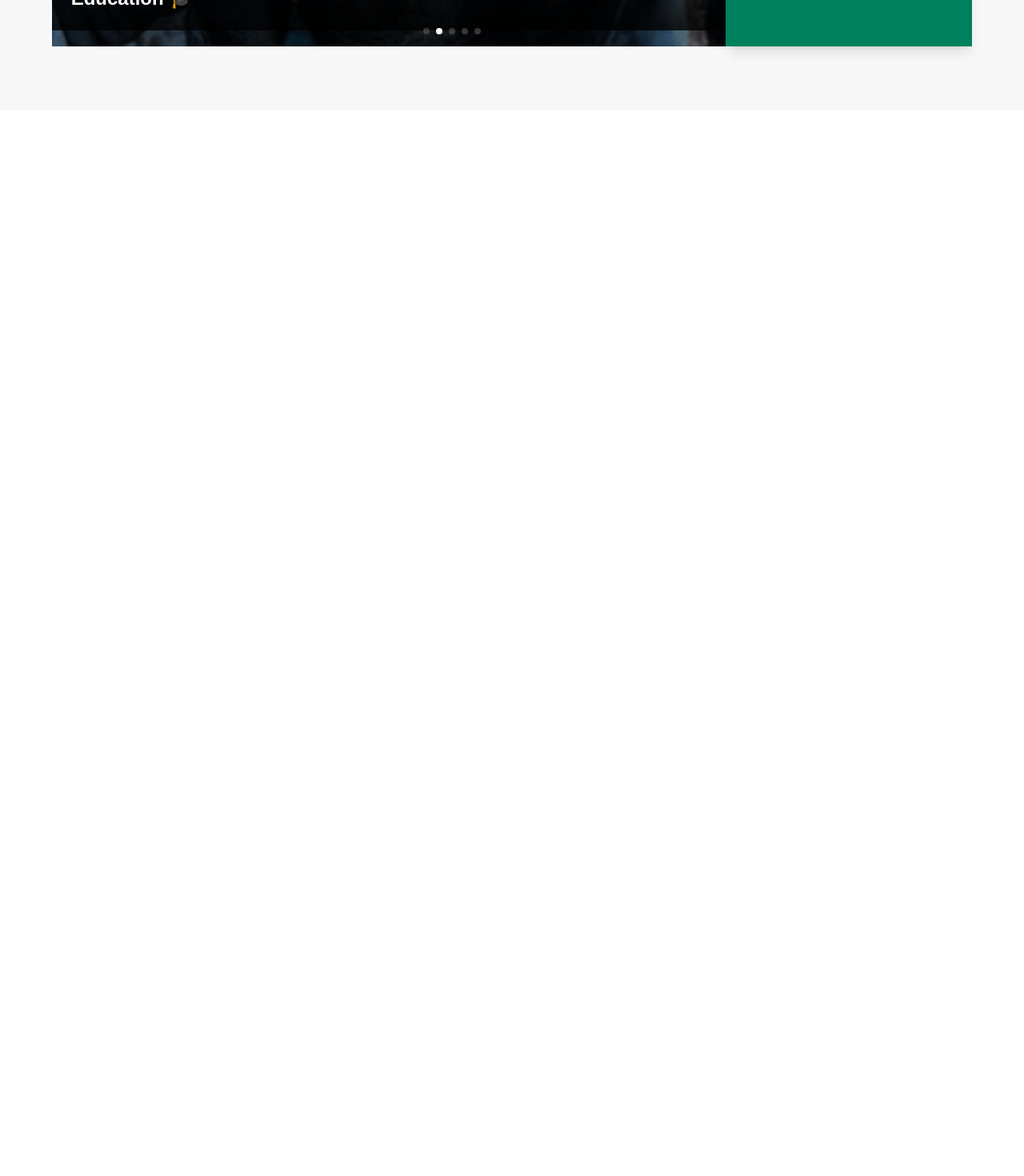
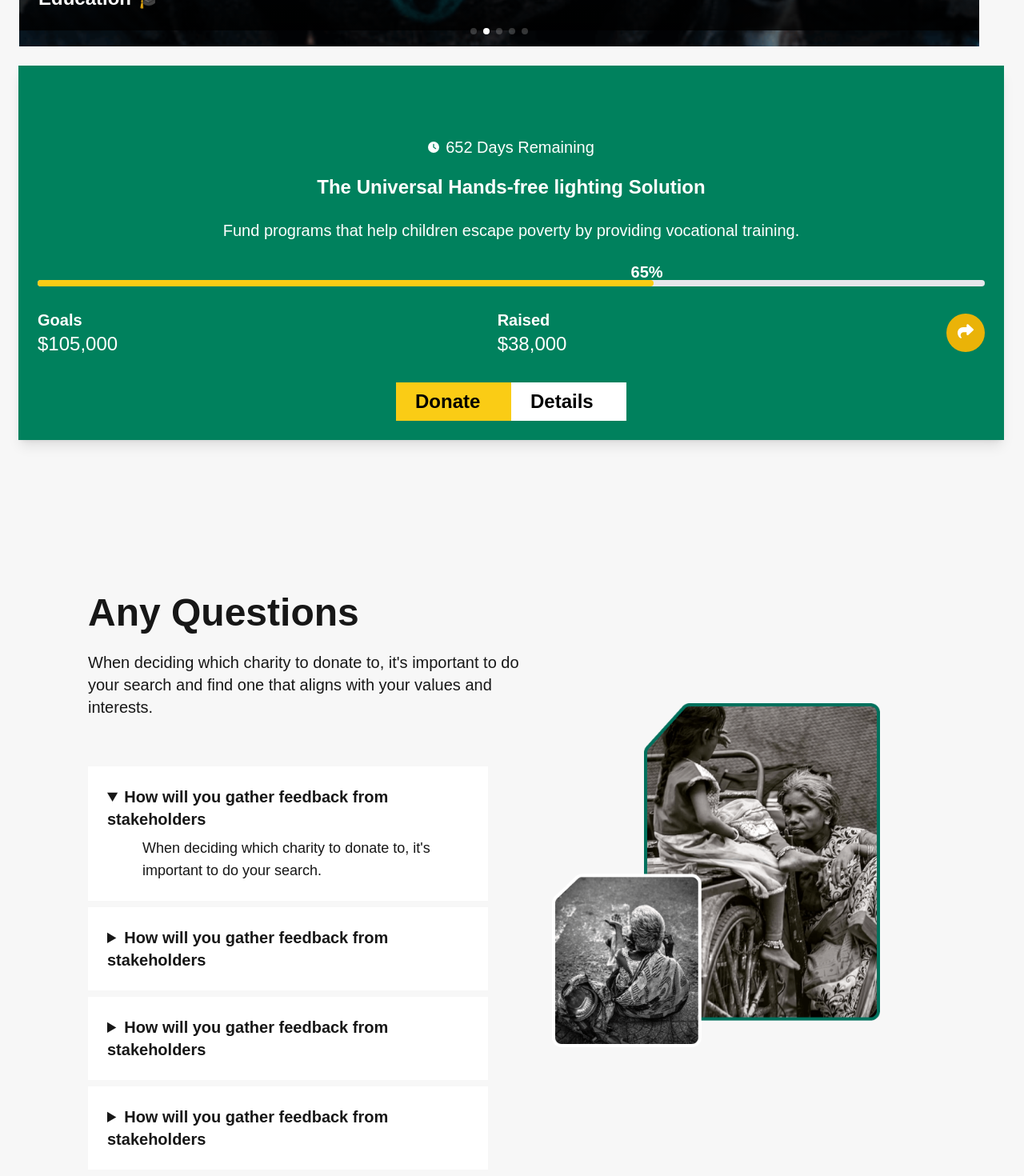
Before and after one commit to Iampraiseottia/CONNECTAID, a Next.js app: page / in a window 1280 px wide. Shown: the part 2276-3746 px from the top of the page at 80% size. Before the commit the page ends 2414 px from the top, so only its background shows below. Built offline with nearby package versions, Linux system fonts and the light colour scheme.

Commit message:
Frequently Asked Questions component done

```diff
--- /dev/null
+++ b/app/components/FAQs.jsx
@@ -0,0 +1,160 @@
+
+"use client"
+
+import {React, useRef, useEffect} from 'react'
+
+import Image from 'next/image';
+
+import faqImg from '/public/gallery/about-cover-2.png';
+
+import { motion } from "motion/react"
+
+
+const FAQs = () => {
+  const faqImgRef = useRef(null);
+
+  const handleMouseMove = (e, ref) => {
+    if (!ref.current || window.innerWidth < 1100) return;
+
+    const rect = ref.current.getBoundingClientRect();
+
+    // Calculate position as a value between 0 and 1
+    const x = (e.clientX - rect.left) / rect.width;
+    const y = (e.clientY - rect.top) / rect.height;
+
+    const xPos = (x - 0.5) * 2;
+    const yPos = (y - 0.5) * 2;
+
+    const intensityFactor = 1.5;
+
+    const edgeResponse = (val) => Math.sign(val) * Math.pow(Math.abs(val), intensityFactor);
+
+    const tiltX = 20 * edgeResponse(yPos);
+    const tiltY = -20 * edgeResponse(xPos);
+
+    const centerProximity = 1 - (Math.abs(xPos) + Math.abs(yPos)) / 2;
+    const zoomFactor = 1 + (centerProximity * 0.05);
+
+    ref.current.style.transform = `perspective(1000px) rotateX(${tiltX}deg) rotateY(${tiltY}deg) scale3d(${zoomFactor}, ${zoomFactor}, 1)`;
+
+    ref.current.style.transition = `transform ${Math.abs(xPos) > 0.8 || Math.abs(yPos) > 0.8 ? '100ms' : '0ms'}`;
+  };
+
+  const handleMouseLeave = (ref) => {
+    if (!ref.current) return;
+
+    ref.current.style.transition = 'transform 300ms ease-out';
+    ref.current.style.transform = 'perspective(1000px) rotateX(0deg) rotateY(0deg) scale3d(1, 1, 1)';
+  };
+
+
+  const detailsRef = [useRef(null), useRef(null), useRef(null), useRef(null)];
+
+  useEffect(() => {
+    if (detailsRef[0].current){
+      detailsRef[0].current.setAttribute('open', true);
+    }
+  }, []);
+
+  const handleToggle = (clickedIndex) => {
+    detailsRef.forEach((refs, index) =>{
+      if (index !== clickedIndex && refs.current && refs.current.hasAttribute('open')){
+        refs.current.removeAttribute('open');
+      }
+    })
+  }
+
+
+  return (
+    <main className='mt-28 sm:mx-4 md:mx-8 lg:mx-20 xl:mx-40 pb-20 px-5'>
+      <motion.h1
+        initial={{opacity: 0, y: 100}}
+        whileInView={{y: 0, opacity: 1}}
+        transition={{duration: 0.5, delay: 0.5}}
+        className='font-extrabold text-3xl sm:text-4xl lg:text-5xl mb-4 sm:mb-6 faq1'>
+          Any Questions
+      </motion.h1>
+
+      <motion.p
+        initial={{opacity: 0, y: 100}}
+        whileInView={{y: 0, opacity: 1}}
+        transition={{duration: 0.5, delay: 0.5}}
+        className='text-lg sm:text-xl mb-6 sm:mb-10 md:w-[60%] faq1'>
+        When deciding which charity to donate to, it's important to do your search and find one that aligns with your values and interests.
+      </motion.p>
+
+      <motion.div
+        initial={{opacity: 0, y: 100}}
+        whileInView={{y: 0, opacity: 1}}
+        transition={{duration: 0.5, delay: 0.5}}
+        className='flex flex-col-reverse lg:flex-row' >
+
+        <div className='w-full lg:w-2/4 mb-10 md:mb-0 -mt-20 md:mt-5 faq1 transition-all ease-in-out'>
+          <details className='bg-white p-4 sm:p-6 leading-7 mb-2 faq2 faq2'
+            ref={detailsRef[0]}
+            onClick={() => handleToggle(0)}>
+            <summary className='font-semibold text-lg sm:text-xl cursor-pointer'>
+              How will you gather feedback from stakeholders
+            </summary>
+            <p className='mt-2 ml-4 sm:ml-11 text-[18px]'>
+              When deciding which charity to donate to, it's important to do your search.
+            </p>
+          </details>
+
+          <details
+            className='bg-white p-4 sm:p-6 leading-7 mb-2 faq2 '
+            ref={detailsRef[1]}
+            onClick={() => handleToggle(1)}>
+            <summary className='font-semibold text-lg sm:text-xl cursor-pointer'>
+              How will you gather feedback from stakeholders
+            </summary>
+            <p className='mt-2 ml-4 sm:ml-11 text-[18px]'>
+              When deciding which charity to donate to, it's important to do your search.
+            </p>
+          </details>
+
+          <details
+            className='bg-white p-4 sm:p-6 leading-7 mb-2 faq2 '
+            ref={detailsRef[2]}
+            onClick={() => handleToggle(2)}>
+            <summary className='font-semibold text-lg sm:text-xl cursor-pointer'>
+              How will you gather feedback from stakeholders
+            </summary>
+            <p className='mt-2 ml-4 sm:ml-11 text-[18px]'>
+              When deciding which charity to donate to, it's important to do your search.
+            </p>
+          </details>
+
+          <details
+            className='bg-white p-4 sm:p-6 leading-7 faq2'
+            ref={detailsRef[3]}
+            onClick={() => handleToggle(3)}>
+            <summary className='font-semibold text-lg sm:text-xl cursor-pointer'>
+              How will you gather feedback from stakeholders
+            </summary>
+            <p className='mt-2 ml-4 sm:ml-11 text-[18px]'>
+              When deciding which charity to donate to, it's important to do your search.
+            </p>
+          </details>
+        </div>
+
+        <div className='flex justify-center lg:-mt-36 lg:justify-start -mt-28 md:ml-10 faq3 lg:ml-20 xl:ml-36'
+          ref={faqImgRef}
+          onMouseMove={(e) => handleMouseMove(e, faqImgRef)}
+          onMouseLeave={() => handleMouseLeave(faqImgRef)}>
+          <div className='relative w-full max-w-md md:max-w-lg lg:max-w-xl'>
+            <Image
+              src={faqImg}
+              className='w-[600px] h-[600px] object-contain'
+              alt="Frequently Asked Questions Image"
+            />
+          </div>
+        </div>
+
+      </motion.div>
+
+    </main>
+  )
+}
+
+export default FAQs;
--- a/app/components/Hero.jsx
+++ b/app/components/Hero.jsx
@@ -47,6 +47,7 @@ const Hero = () => {
       window.removeEventListener('scroll', handleScroll);
     };
   }, []);
+
 
   const handleMouseMove = (e, ref) => {
     if (!ref.current || window.innerWidth < 1100) return;
--- a/app/components/Urgent.jsx
+++ b/app/components/Urgent.jsx
@@ -31,6 +31,8 @@ import slideImg3 from '/public/urgent/urgent-3.png';
 import slideImg4 from '/public/urgent/urgent-4.png';
 import slideImg6 from '/public/urgent/urgent-6.png';
 
+import { motion } from "motion/react"
+
 
 const Urgent = () => {
   const [activeTab, setActiveTab] = useState('tab-section-one');
@@ -41,17 +43,26 @@ const Urgent = () => {
 
 
   return (
-    <section className="py-8 sm:py-12 md:py-16 lg:py-20">
+    <section
+      className="py-8 sm:py-12 md:py-16 lg:py-20">
       <div className="container mx-auto px-4 sm:px-6">
         {/* Section Title */}
-        <div className="flex justify-center mb-8 sm:mb-10 md:mb-12">
+        <motion.div
+          initial={{opacity: 0, y: 100}}
+          whileInView={{y: 0, opacity: 1}}
+          transition={{duration: 0.5, delay: 0.5}}
+          className="flex justify-center mb-8 sm:mb-10 md:mb-12">
           <div className="w-full max-w-3xl text-center">
           <h3 className='text-center text-teal-700 font-bold tracking-wide text-3xl'>In urgent cases</h3>
           <p className='text-center text-5xl mt-8 tracking-tight font-semibold mb-10'>The best way is to find yourself</p>
           </div>
-        </div>
+        </motion.div>
 
-        <div className="flex flex-col lg:flex-row justify-center gap-6">
+        <motion.div
+          initial={{opacity: 0, y: 100}}
+          whileInView={{y: 0, opacity: 1}}
+          transition={{duration: 0.5, delay: 0.5}}
+          className="flex flex-col lg:flex-row justify-center gap-6 responsiveUrgent2">
           {/* Left side - Swiper Slider */}
           <div className="w-full lg:w-2/3 xl:w-7/12">
             <Swiper
@@ -69,7 +80,7 @@ const Urgent = () => {
                 delay: 5000,
                 disableOnInteraction: false,
               }}
-              className="h-[300px] sm:h-[350px] md:h-[400px] lg:h-[650px] lg:w-[1000px]">
+              className="h-[300px] sm:h-[350px] md:h-[400px] lg:h-[650px] lg:w-[1000px] responsiveUrgent3">
 
               {/* Slide 1 */}
               <SwiperSlide>
@@ -215,9 +226,9 @@ const Urgent = () => {
           </div>
 
           {/* Right side - Tab Content */}
-          <div className="w-full lg:w-[40%] lg:ml-[100px] z-10 xl:w-3/12 bg-[#00815D] text-white shadow-lg mt-6 lg:mt-0">
+          <div className="w-full lg:w-[40%] lg:ml-[100px] xl:w-3/12 bg-[#00815D] text-white shadow-lg mt-6 lg:mt-0 responsiveUrgent">
             <div className="p-4 sm:p-5 md:p-6 leading-8">
-              {/* Tab Content 1 */}
+
               <div className={`${activeTab === 'tab-section-one' ? 'block' : 'hidden'}`}>
                 <div className="flex justify-center items-center gap-2 mb-2 sm:mb-5 sm:mt-16 mt-5">
                   <FontAwesomeIcon icon={faClock} className="text-xs sm:text-sm" />
@@ -263,7 +274,7 @@ const Urgent = () => {
               </div>
             </div>
           </div>
-        </div>
+        </motion.div>
       </div>
     </section>
   );
--- a/app/globals.css
+++ b/app/globals.css
@@ -129,3 +129,56 @@ body {
 ::-webkit-scrollbar-track {
   background: #f9f9f9;
 }
+
+
+
+/* URGENT and FAQs  */
+@media (min-width: 1021px) and (max-width: 1536px) {
+  .responsiveUrgent{
+    margin-left: -1px !important;
+    width: 100% !important;
+  }
+
+  .responsiveUrgent2{
+    display: flex;
+    flex-direction: column !important;
+  }
+
+  .responsiveUrgent3{
+    width: 1200px !important;
+  }
+
+  .faq1{
+    margin-left: -70px !important;
+  }
+
+  .faq2{
+    width: 500px !important;
+  }
+
+  .faq3{
+    margin-left: 120px !important;
+  }
+}
+
+@media (min-width: 769px) and (max-width: 1020px) {
+  .faq3{
+    margin-top: -10px !important;
+  }
+
+  .faq1{
+    width: 100% !important;
+  }
+}
+
+
+@media (min-width: 434px) and (max-width: 768px) {
+  .faq3{
+    margin-top: -85px !important;
+    margin-bottom: 15px !important;
+  }
+
+  .faq1{
+    width: 100% !important;
+  }
+}
--- a/app/page.jsx
+++ b/app/page.jsx
@@ -9,6 +9,7 @@ import Image from 'next/image'
 
 import Hero from './components/Hero'
 import Urgent from './components/Urgent'
+import FAQs from './components/FAQs'
 
 import Metadata from './components/Metadata'
 
@@ -148,6 +149,9 @@ const ConnectAID_App = () => {
       {/* Urgent Situations */}
       <Urgent />
 
+      {/* Urgent Situations */}
+      <FAQs />
+
     </main>
   )
 }
```
Also changed, not shown: public/gallery/about-cover-2.png (added).
